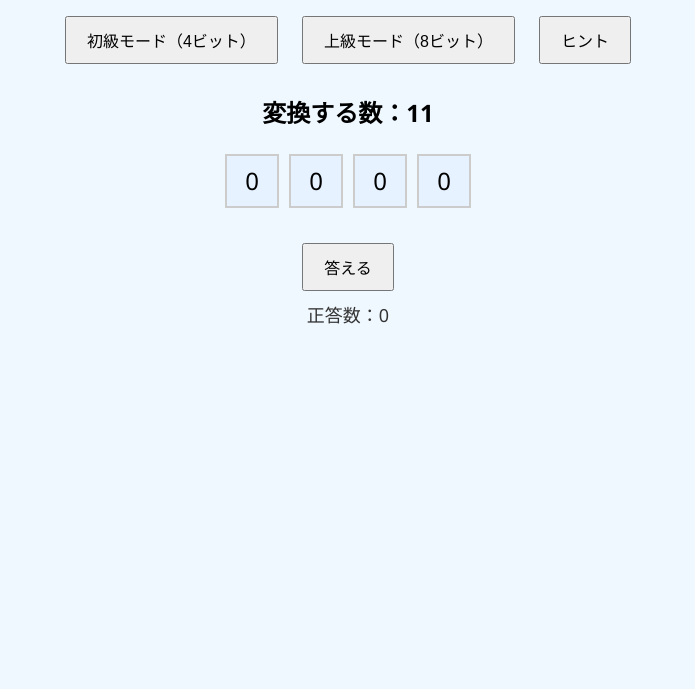
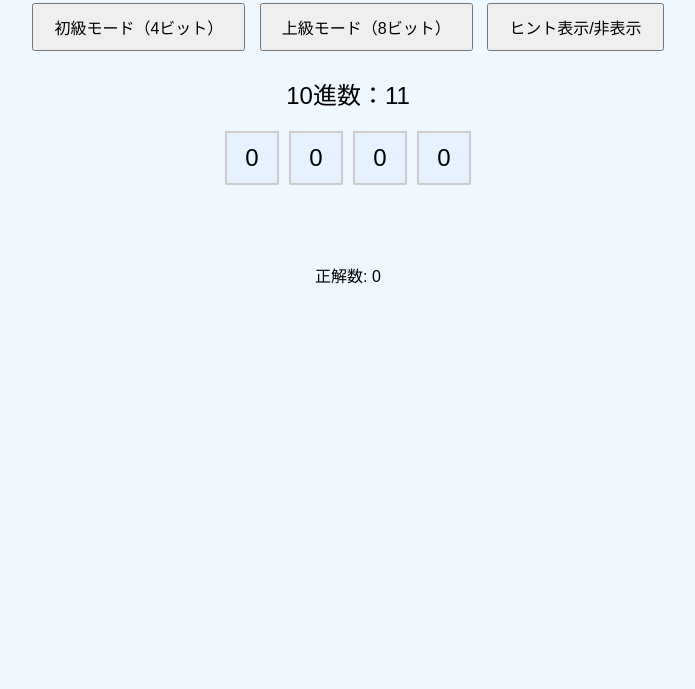
Before and after one commit to matsuni-Lab0/binary-game, a plain HTML site: page index.html in a window 1280 px wide. Shown: the part 111-800 px from the top of the page, without its empty margins (292-987 px from the left). Drawn offline with Linux system fonts and the light colour scheme.

Commit message:
Update index.html

```diff
--- a/index.html
+++ b/index.html
@@ -2,175 +2,198 @@
 <html lang="ja">
 <head>
   <meta charset="UTF-8">
+  <title>2進数変換ゲーム</title>
   <meta name="viewport" content="width=device-width, initial-scale=1.0">
-  <title>2進数学習ゲーム</title>
   <style>
     body {
-      font-family: "Segoe UI", sans-serif;
-      background: #f0f8ff;
+      font-family: sans-serif;
+      background-color: #f0f8ff;
+      margin: 0;
+      padding: 20px;
       text-align: center;
-      padding: 20px;
     }
+
     h1 {
-      color: #2e8b57;
+      color: #333;
     }
-    #game-area {
+
+    #mode-buttons button {
+      margin: 5px;
+      padding: 10px 20px;
+      font-size: 16px;
+    }
+
+    #number-display {
+      font-size: 24px;
       margin-top: 20px;
     }
+
+    #tile-container-wrapper {
+      overflow-x: auto;
+      display: flex;
+      justify-content: center;
+      margin-top: 20px;
+    }
+
     #tile-container {
       display: flex;
-      flex-wrap: nowrap;
-      justify-content: center;
-      overflow-x: auto;
-      margin-bottom: 10px;
+      gap: 10px;
     }
+
+    .tile-wrapper {
+      display: flex;
+      flex-direction: column;
+      align-items: center;
+    }
+
     .tile {
-      display: flex;
-      justify-content: center;
-      align-items: center;
       width: 50px;
       height: 50px;
-      margin: 5px;
       background-color: #e6f2ff;
       border: 2px solid #ccc;
+      font-size: 24px;
+      line-height: 50px;
       cursor: pointer;
-      font-size: 24px;
       user-select: none;
-      flex-shrink: 0;
+      text-align: center;
     }
+
     .tile.active {
-      background-color: #90ee90;
+      background-color: #b3e0ff;
     }
-    .weights {
-      margin-top: 5px;
-      display: flex;
-      justify-content: center;
-      gap: 5px;
-      flex-wrap: nowrap;
-      overflow-x: auto;
-    }
+
     .weight {
-      width: 50px;
-      text-align: center;
       font-size: 12px;
       color: #333;
-      flex-shrink: 0;
+      margin-top: 4px;
     }
-    #controls, #message {
+
+    .weight.hidden {
+      visibility: hidden;
+    }
+
+    #feedback {
       margin-top: 20px;
+      font-size: 20px;
+      height: 30px;
     }
+
+    #score {
+      margin-top: 10px;
+    }
+
     button {
-      padding: 10px 20px;
-      font-size: 16px;
-      margin: 10px;
       cursor: pointer;
-    }
-    #score {
-      font-size: 18px;
-      color: #333;
     }
   </style>
 </head>
 <body>
-  <h1>2進数チャレンジ！</h1>
-  <div id="controls">
-    <button onclick="setMode(4)">初級モード（4ビット）</button>
-    <button onclick="setMode(8)">上級モード（8ビット）</button>
-    <button onclick="toggleHint()">ヒント</button>
+  <h1>2進数変換ゲーム</h1>
+  <div id="mode-buttons">
+    <button onclick="setMode('easy')">初級モード（4ビット）</button>
+    <button onclick="setMode('hard')">上級モード（8ビット）</button>
+    <button onclick="toggleHint()">ヒント表示/非表示</button>
   </div>
-
-  <div id="game-area">
-    <h2>変換する数：<span id="decimal-display"></span></h2>
+  <div id="number-display"></div>
+  <div id="tile-container-wrapper">
     <div id="tile-container"></div>
-    <div class="weights" id="weight-container"></div>
-    <div id="message"></div>
-    <button onclick="submitAnswer()">答える</button>
   </div>
-
-  <div id="score">正答数：<span id="score-count">0</span></div>
+  <div id="feedback"></div>
+  <div id="score">正解数: <span id="correct-count">0</span></div>
 
   <script>
+    let mode = "easy";
+    let currentNumber = 0;
     let bitCount = 4;
-    let currentNumber = 0;
-    let attempts = 0;
+    let incorrectTries = 0;
     let correctCount = 0;
     let showHint = false;
 
-    function setMode(bits) {
-      bitCount = bits;
-      document.getElementById("weight-container").innerHTML = "";
-      showHint = false;
-      nextQuestion();
+    function setMode(newMode) {
+      mode = newMode;
+      bitCount = mode === "easy" ? 4 : 8;
+      incorrectTries = 0;
+      generateProblem();
     }
 
-    function nextQuestion() {
-      currentNumber = Math.floor(Math.random() * (2 ** bitCount - 1)) + 1;
-      document.getElementById("decimal-display").innerText = currentNumber;
-      document.getElementById("message").innerText = "";
-      attempts = 0;
+    function generateProblem() {
+      currentNumber = Math.floor(Math.random() * ((1 << bitCount) - 1)) + 1;
+      document.getElementById("number-display").innerText = `10進数：${currentNumber}`;
       renderTiles();
+      document.getElementById("feedback").innerText = "";
     }
 
     function renderTiles() {
       const container = document.getElementById("tile-container");
-      const weightContainer = document.getElementById("weight-container");
       container.innerHTML = "";
-      weightContainer.innerHTML = "";
 
       for (let i = 0; i < bitCount; i++) {
+        const wrapper = document.createElement("div");
+        wrapper.className = "tile-wrapper";
+
         const tile = document.createElement("div");
         tile.classList.add("tile");
         tile.innerText = "0";
         tile.dataset.bit = i;
         tile.onclick = () => toggleBit(tile);
-        container.appendChild(tile);
+        wrapper.appendChild(tile);
 
         const weight = document.createElement("div");
         weight.className = "weight";
         weight.innerText = 2 ** (bitCount - 1 - i);
-        weightContainer.appendChild(weight);
+        weight.classList.toggle("hidden", !showHint);
+        wrapper.appendChild(weight);
+
+        container.appendChild(wrapper);
       }
-
-      weightContainer.style.display = showHint ? "flex" : "none";
     }
 
     function toggleBit(tile) {
-      const current = tile.innerText;
-      tile.innerText = current === "0" ? "1" : "0";
-      tile.classList.toggle("active");
+      const isActive = tile.classList.toggle("active");
+      tile.innerText = isActive ? "1" : "0";
+      checkAnswer();
     }
 
-    function getBinaryAnswer() {
+    function getUserAnswer() {
       const tiles = document.querySelectorAll(".tile");
-      return Array.from(tiles).map(t => t.innerText).join("");
+      let binary = "";
+      tiles.forEach(tile => binary += tile.innerText);
+      return parseInt(binary, 2);
     }
 
-    function submitAnswer() {
-      const binary = getBinaryAnswer();
-      const value = parseInt(binary, 2);
-      if (value === currentNumber) {
+    function checkAnswer() {
+      const answer = getUserAnswer();
+      if (answer === currentNumber) {
+        document.getElementById("feedback").innerText = "正解！";
         correctCount++;
-        document.getElementById("score-count").innerText = correctCount;
-        document.getElementById("message").innerHTML = "<span style='color: green;'>正解！</span>";
-        setTimeout(nextQuestion, 1000);
+        document.getElementById("correct-count").innerText = correctCount;
+        setTimeout(() => {
+          incorrectTries = 0;
+          generateProblem();
+        }, 1000);
       } else {
-        attempts++;
-        if (attempts >= 3) {
-          document.getElementById("message").innerHTML = `<span style='color: red;'>残念！正解は ${currentNumber.toString(2).padStart(bitCount, "0")} でした</span>`;
-          setTimeout(nextQuestion, 2000);
+        incorrectTries++;
+        if (incorrectTries >= 3) {
+          document.getElementById("feedback").innerText = `残念！正解は ${currentNumber.toString(2).padStart(bitCount, "0")}`;
+          setTimeout(() => {
+            incorrectTries = 0;
+            generateProblem();
+          }, 2000);
         } else {
-          document.getElementById("message").innerHTML = "<span style='color: red;'>不正解！もう一度試してみよう！</span>";
+          document.getElementById("feedback").innerText = `不正解（あと${3 - incorrectTries}回）`;
         }
       }
     }
 
     function toggleHint() {
       showHint = !showHint;
-      document.getElementById("weight-container").style.display = showHint ? "flex" : "none";
+      const weights = document.querySelectorAll(".weight");
+      weights.forEach(w => w.classList.toggle("hidden", !showHint));
     }
 
-    // 初期表示
-    setMode(4);
+    window.onload = () => {
+      setMode("easy");
+    };
   </script>
 </body>
 </html>
```
